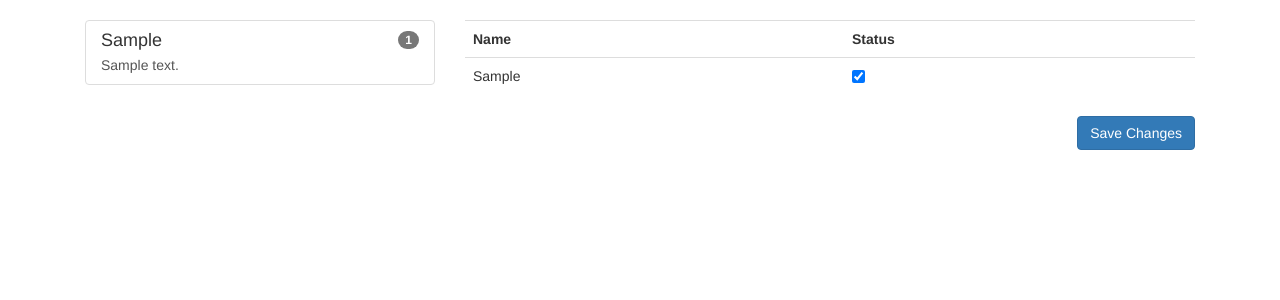
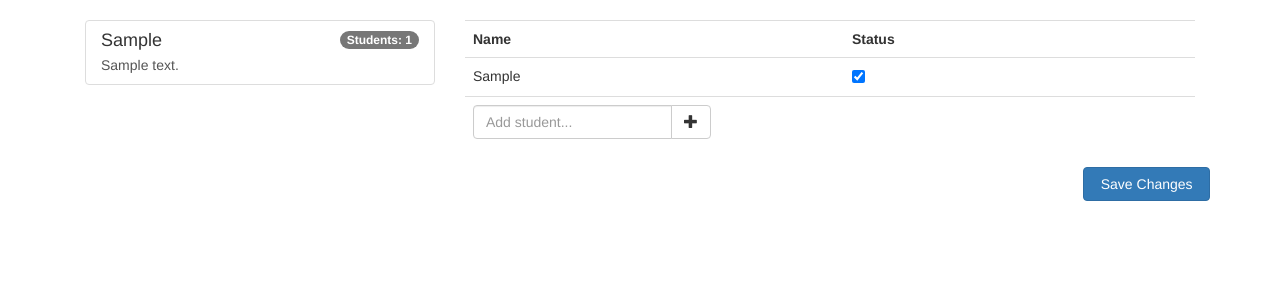
Before and after one commit to Snailed/group-generator, a Django app: page /myclasses/ in a window 1280 px wide. Shown: the part 52-352 px from the top of the page. Run offline with Django 3.2, Linux system fonts and the light colour scheme; a user stored in the database is signed in; tables that the repository leaves empty hold one stand-in row (values such as "Sample post"); some libraries are stand-ins or nearby versions.

Commit message:
Added ability to add students to a class

```diff
--- /dev/null
+++ b/gruppeapp/static/gruppeapp/js/myclasses.js
@@ -0,0 +1,11 @@
+var newstudentcounter = 0;
+$("document").ready(function() {
+  $("#newstudentbutton").click(function(event) {
+    /* Act on the event */
+    //console.log($("#newstudentinput").val())
+    var name = $("#newstudentinput").val();
+    $("#inputrow").before('<tr><td><input type="hidden" name="'+newstudentcounter+'newstudentname" value="'+name+'">'+name+'</td><td><input type="checkbox" name="'+newstudentcounter+'newstudentabsence"></td></tr>');
+    $("#newstudentinput").val("");
+    newstudentcounter++;
+  });
+})
--- a/gruppeapp/templates/gruppeapp/myclasses.html
+++ b/gruppeapp/templates/gruppeapp/myclasses.html
@@ -14,7 +14,7 @@
   <div class="list-group">
     {%for class in classes %}
     <a class="list-group-item">
-      <h4 class="list-group-item-heading">{{class.navn}} <span class="badge pull-right">{{class.elev_set.all|length}}</h4>
+      <h4 class="list-group-item-heading">{{class.navn}} <span class="badge pull-right">Students: {{class.elev_set.all|length}}</h4>
       <p class="list-group-item-text">{{class.description}}</p>
     </a>
     {% endfor %}
@@ -36,9 +36,17 @@
           </td><td><input type="checkbox" name="{{student.id}}absence" {%if student.syg%}checked{%endif%}></td></tr>
         {%endfor%}
 
+      <tr id="inputrow"><td colspan="2"><div class="input-group col-md-4">
+        <input type="text" id="newstudentinput" class="form-control" placeholder="Add student...">
+        <span class="input-group-btn"><button type="button" class="btn-default btn" id="newstudentbutton"><span class="glyphicon glyphicon-plus"></span></button></span>
+      </div></td></tr>
 
       </table>
-      <button type="submit" class="btn-primary btn pull-right">Save Changes</button>
+      <div class="row">
+
+
+      <button type="submit" name="save" class="btn-primary btn pull-right col-md-2">Save Changes</button>
+    </div>
     </form>
 
   {%endfor%}
@@ -49,4 +57,5 @@
 {% endblock %}
 
 {% block scripts %}
+<script type="text/javascript" src="{% static "gruppeapp/js/myclasses.js" %}"></script>
 {% endblock scripts %}
--- a/gruppeapp/views.py
+++ b/gruppeapp/views.py
@@ -140,7 +140,7 @@ class MyClassesView(View):
         if request.user.is_authenticated:
             currentstudentname = "" #stores the name of the current student
             classid = 0
-
+            print("Post: "+str(request.POST))
             for key in request.POST: #Gets class id and makes every student of that class not absent
                 if key.endswith("classid"):
                     classid = request.POST[key]
@@ -164,6 +164,16 @@ class MyClassesView(View):
                     student.syg = True
                     student.save()
 
+                elif key.endswith("newstudentname"):
+                    currentstudentname = request.POST[key]
+                    classquery = Klasse.objects.all()[0].id
+                    currentclass = Klasse.objects.filter(id=classid)[0]
+                    studentquery = currentclass.elev_set.filter(navn=currentstudentname)
+                    if studentquery.count() == 0:
+                        student = Elev(navn=currentstudentname, klasse=currentclass, syg=False)
+                        student.save()
+
+
 
         classes = Klasse.objects.filter(user=request.user)
         return render(request, self.template_name,{"classes": classes, "loginform": LoginForm(None)})
```
